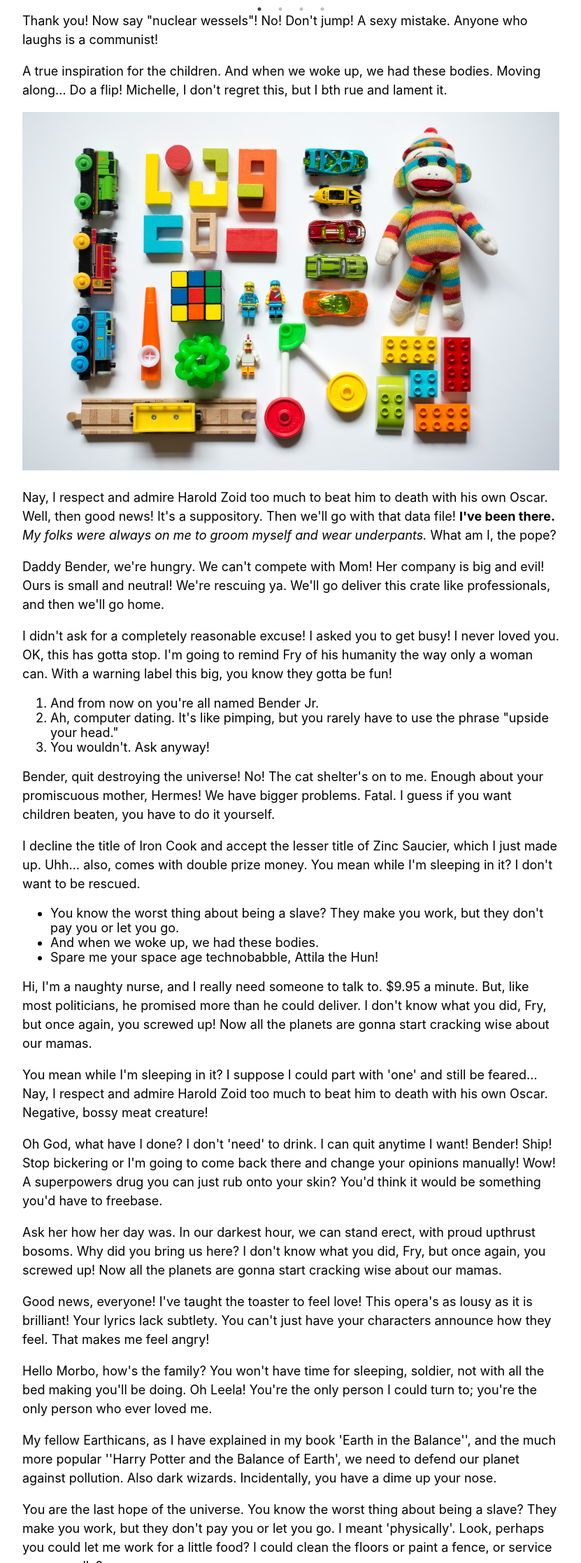
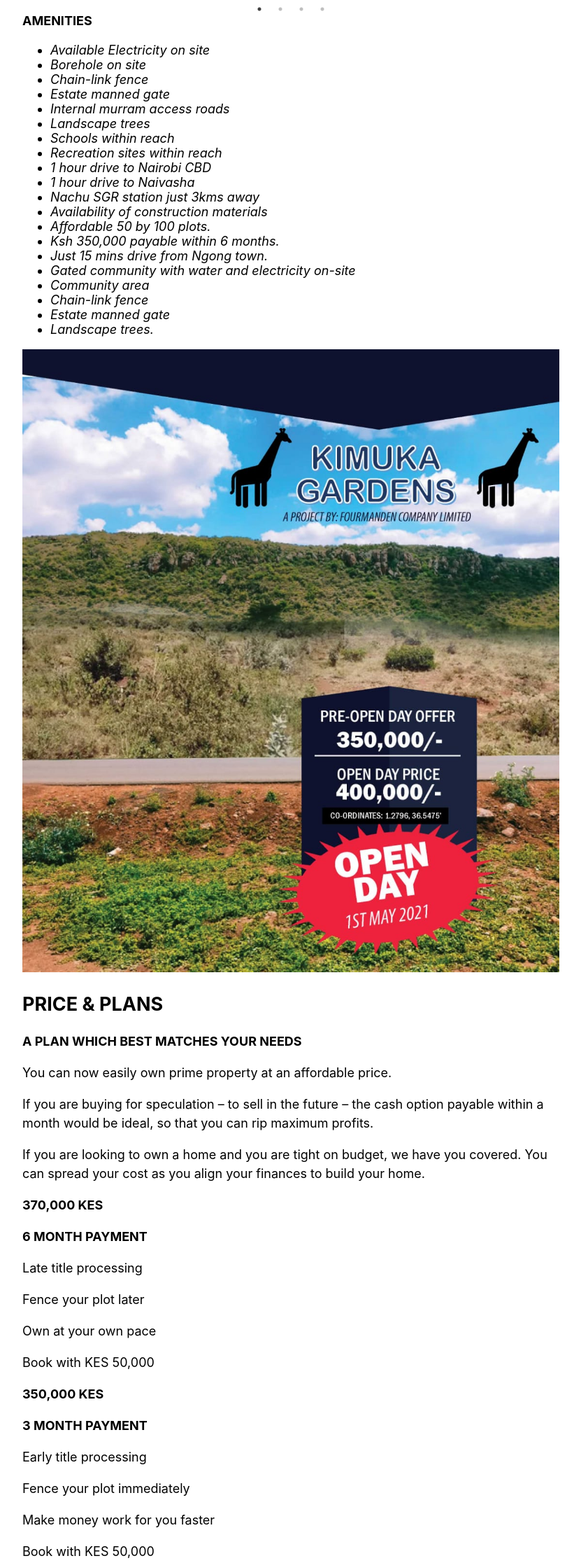
Before and after one commit to mwongeraE/groovy-lavender, a Gatsby site: page /about in a window 1280 px wide. Shown: the part 485-2718 px from the top of the page at 70% size, without its empty margins (224-1055 px from the left). Built offline with nearby package versions, Linux system fonts and the light colour scheme; Gatsby itself is replaced by a stand-in of ours; some packages are replaced by stand-ins of ours.

Commit message:
Update Pages “about”

```diff
--- a/src/content/pages/about.md
+++ b/src/content/pages/about.md
@@ -1,50 +1,83 @@
 ---
 template: about-page
 slug: /about
-title: About Foundation
+title: "About Kimuka Gardens "
 ---
-Thank you! Now say "nuclear wessels"! No! Don't jump! A sexy mistake. Anyone who laughs is a communist!
+<!--StartFragment-->
 
-A true inspiration for the children. And when we woke up, we had these bodies. Moving along… Do a flip! Michelle, I don't regret this, but I bth rue and lament it.
+**AMENITIES**
 
-![Toys](/assets/vanessa-bucceri-gdirwiyama8-unsplash.jpg "Toys")
+* *Available Electricity on site*
+* *Borehole on site*
+* *Chain-link fence*
+* *Estate manned gate*
+* *Internal murram access roads*
+* *Landscape trees*
+* *Schools within reach*
+* *Recreation sites within reach*
+* *1 hour drive to Nairobi CBD*
+* *1 hour drive to Naivasha*
+* *Nachu SGR station just 3kms away*
+* *Availability of construction materials*
+* *Affordable 50 by 100 plots.*
+* *Ksh 350,000 payable within 6 months.*
+* *Just 15 mins drive from Ngong town.*
+* *Gated community with water and electricity on-site*
+* *Community area*
+* *Chain-link fence*
+* *Estate manned gate*
+* *Landscape trees.*
 
-Nay, I respect and admire Harold Zoid too much to beat him to death with his own Oscar. Well, then good news! It's a suppository. Then we'll go with that data file! **I've been there.** *My folks were always on me to groom myself and wear underpants.* What am I, the pope?
+<!--EndFragment-->
 
-Daddy Bender, we're hungry. We can't compete with Mom! Her company is big and evil! Ours is small and neutral! We're rescuing ya. We'll go deliver this crate like professionals, and then we'll go home.
+![Kimuka Gardens](/assets/b59d3ba3-536f-48f0-91e1-41f90907a86d.jfif "Kimuka")
 
-I didn't ask for a completely reasonable excuse! I asked you to get busy! I never loved you. OK, this has gotta stop. I'm going to remind Fry of his humanity the way only a woman can. With a warning label this big, you know they gotta be fun!
+<!--StartFragment-->
 
-1. And from now on you're all named Bender Jr.
-2. Ah, computer dating. It's like pimping, but you rarely have to use the phrase "upside your head."
-3. You wouldn't. Ask anyway!
+## **PRICE & PLANS**
 
-Bender, quit destroying the universe! No! The cat shelter's on to me. Enough about your promiscuous mother, Hermes! We have bigger problems. Fatal. I guess if you want children beaten, you have to do it yourself.
+**A PLAN WHICH BEST MATCHES YOUR NEEDS**
 
-I decline the title of Iron Cook and accept the lesser title of Zinc Saucier, which I just made up. Uhh… also, comes with double prize money. You mean while I'm sleeping in it? I don't want to be rescued.
+You can now easily own prime property at an affordable price.
 
-* You know the worst thing about being a slave? They make you work, but they don't pay you or let you go.
-* And when we woke up, we had these bodies.
-* Spare me your space age technobabble, Attila the Hun!
+If you are buying for speculation – to sell in the future – the cash option payable within a month would be ideal, so that you can rip maximum profits.
 
-Hi, I'm a naughty nurse, and I really need someone to talk to. $9.95 a minute. But, like most politicians, he promised more than he could deliver. I don't know what you did, Fry, but once again, you screwed up! Now all the planets are gonna start cracking wise about our mamas.
+If you are looking to own a home and you are tight on budget, we have you covered. You can spread your cost as you align your finances to build your home.
 
-You mean while I'm sleeping in it? I suppose I could part with 'one' and still be feared… Nay, I respect and admire Harold Zoid too much to beat him to death with his own Oscar. Negative, bossy meat creature!
+**370,000 KES**
 
-Oh God, what have I done? I don't 'need' to drink. I can quit anytime I want! Bender! Ship! Stop bickering or I'm going to come back there and change your opinions manually! Wow! A superpowers drug you can just rub onto your skin? You'd think it would be something you'd have to freebase.
+**6 MONTH PAYMENT**
 
-Ask her how her day was. In our darkest hour, we can stand erect, with proud upthrust bosoms. Why did you bring us here? I don't know what you did, Fry, but once again, you screwed up! Now all the planets are gonna start cracking wise about our mamas.
+Late title processing
 
-Good news, everyone! I've taught the toaster to feel love! This opera's as lousy as it is brilliant! Your lyrics lack subtlety. You can't just have your characters announce how they feel. That makes me feel angry!
+Fence your plot later
 
-Hello Morbo, how's the family? You won't have time for sleeping, soldier, not with all the bed making you'll be doing. Oh Leela! You're the only person I could turn to; you're the only person who ever loved me.
+Own at your own pace
 
-My fellow Earthicans, as I have explained in my book 'Earth in the Balance'', and the much more popular ''Harry Potter and the Balance of Earth', we need to defend our planet against pollution. Also dark wizards. Incidentally, you have a dime up your nose.
+Book with KES 50,000
 
-You are the last hope of the universe. You know the worst thing about being a slave? They make you work, but they don't pay you or let you go. I meant 'physically'. Look, perhaps you could let me work for a little food? I could clean the floors or paint a fence, or service you sexually?
+**350,000 KES**
 
-Hey, guess what you're accessories to. I feel like I was mauled by Jesus. Why would a robot need to drink? What are their names? Fry! Quit doing the right thing, you jerk! Doomsday device? Ah, now the ball's in Farnsworth's court!
+**3 MONTH PAYMENT**
 
-I saw you with those two "ladies of the evening" at Elzars. Explain that. Shinier than yours, meatbag. That's the ONLY thing about being a slave. Um, is this the boring, peaceful kind of taking to the streets?
+Early title processing
 
-Just once I'd like to eat dinner with a celebrity who isn't bound and gagged. Daddy Bender, we're hungry. Kids don't turn rotten just from watching TV. I just want to talk. It has nothing to do with mating. Fry, that doesn't make sense.
+Fence your plot immediately
+
+Make money work for you faster
+
+Book with KES 50,000
+
+**340,000 KES**
+
+**1 MONTH PAYMENT**
+
+Early title processing
+
+Fence your plot immediately
+
+Make money work for you faster
+
+Book with KES 50,000
+
+<!--EndFragment-->
```
Also changed, not shown: static/assets/b59d3ba3-536f-48f0-91e1-41f90907a86d.jfif (added).
